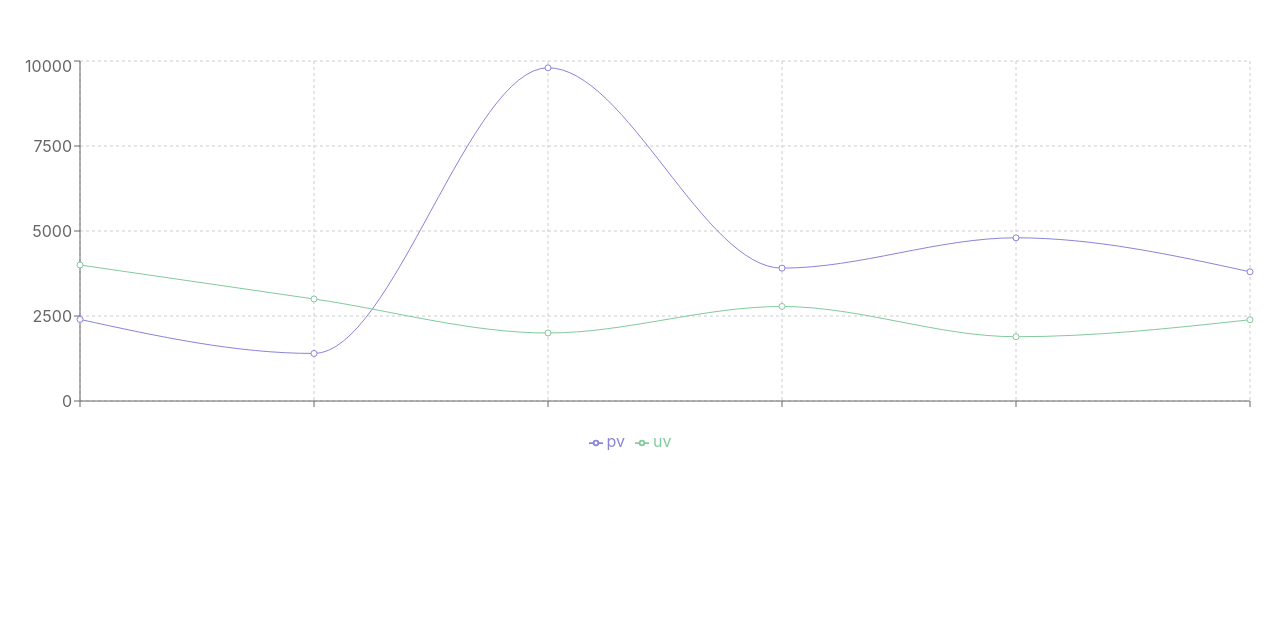
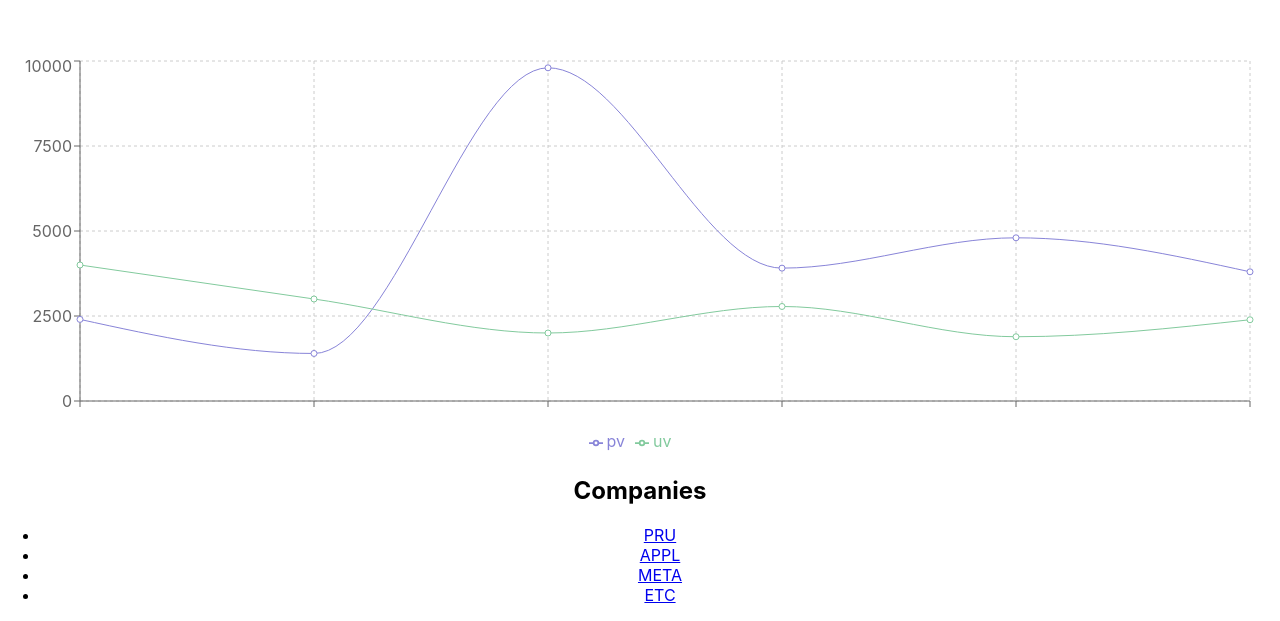
Before and after one commit to dylantonthat/pruvestments, a React (Create React App) app in the folder frontend/: page / in a window 1280 px wide. Shown: the part 4308-4929 px from the top of the page. Before the commit the page ends 4768 px from the top, so only its background shows below. Built offline with nearby package versions, Linux system fonts and the light colour scheme.

Commit message:
Update side_menu.js
update

```diff
--- a/frontend/src/components/side_menu.js
+++ b/frontend/src/components/side_menu.js
@@ -1,30 +1,23 @@
-import React, { useState } from 'react';
-import './side_menu.css';
 
-const SideMenu = () => {
-  const [isOpen, setIsOpen] = useState(false);
+import React from 'react';
 
-  const toggleMenu = () => {
-    setIsOpen(!isOpen);
-  };
+const Sidebar = () => {
+  return (
+    <div className="bg-gray-800 h-full w-64 fixed left-0 top-0 overflow-y-auto">
+      {/* Sidebar content */}
+      <div className="p-4 text-white">
+        <h2 className="text-lg font-semibold mb-4">Companies</h2>
+        <ul>
+          <li className="mb-2"><a href="#" className="text-gray-300 hover:text-white">PRU</a></li>
+          <li className="mb-2"><a href="#" className="text-gray-300 hover:text-white">APPL</a></li>
+          <li className="mb-2"><a href="#" className="text-gray-300 hover:text-white">META</a></li>
+          <li className="mb-2"><a href="#" className="text-gray-300 hover:text-white">ETC</a></li>
 
-  return (
-    <div style={{ textAlign: 'left' }}>
-      <button className="menu-toggle" onClick={toggleMenu}>
-        {"Menu"}
-      </button>
-      <div className={`side-menu ${isOpen ? 'open' : 'closed'}`}>
-        <ul>
-          <button style={{ backgroundColor: 'white', border: 'none'}}>AAPL</button><br/>
-          <button style={{ backgroundColor: 'white', border: 'none'}}>PRU</button><br/>
-          <button style={{ backgroundColor: 'white', border: 'none'}}>META</button><br/>
-          <button style={{ backgroundColor: 'white', border: 'none'}}>ETC</button><br/>
+          {/* Add more links as needed */}
         </ul>
       </div>
     </div>
   );
-};
+}
 
-
-
-export default SideMenu;
+export default Sidebar;
```
